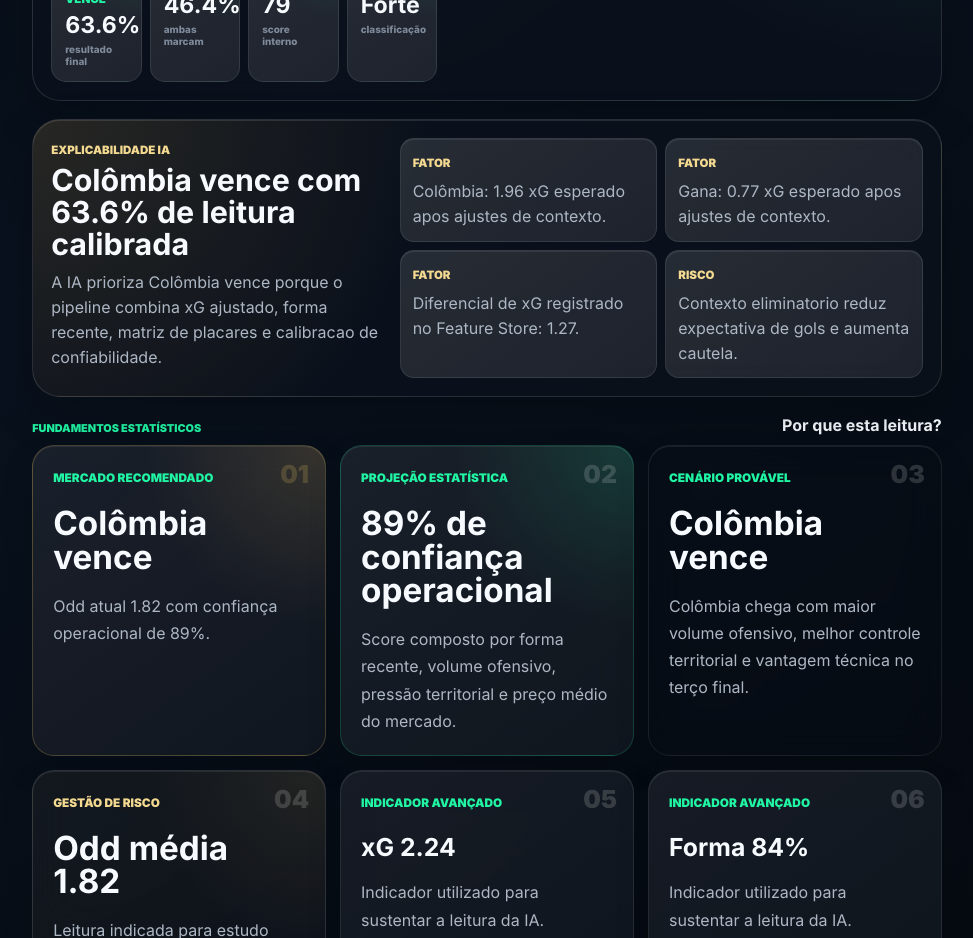
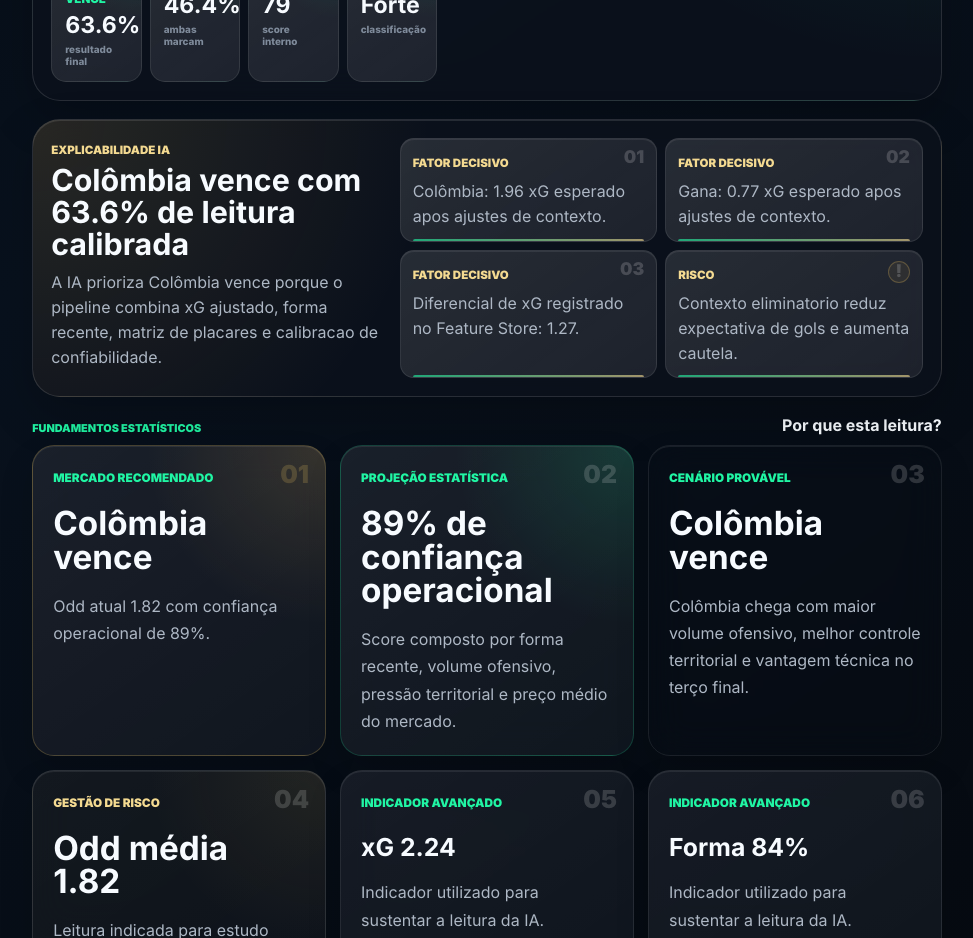
Before and after one commit to duqueroleta/DuqueSports-Codex, a React (Vite) app: page /jogos/1 in a window 1280 px wide. Shown: the part 1220-2158 px from the top of the page, without its empty margins (287-1260 px from the left). Built offline with nearby package versions, Linux system fonts and the light colour scheme; no server answers.

Commit message:
style(mobile): improve AI explanation report

```diff
--- a/src/components/matches/detail/AiExplanationPanel.jsx
+++ b/src/components/matches/detail/AiExplanationPanel.jsx
@@ -20,11 +20,13 @@ function AiExplanationPanel({ explanation }) {
       <div className="ai-explanation-grid">
         {keyDrivers.map((driver, index) => (
           <article key={`${driver}-${index}`}>
-            <span>Fator</span>
+            <small>{String(index + 1).padStart(2, '0')}</small>
+            <span>Fator decisivo</span>
             <p>{driver}</p>
           </article>
         ))}
         <article className="ai-explanation-risk">
+          <small>!</small>
           <span>Risco</span>
           <p>{primaryRisk}</p>
         </article>
--- a/src/styles/ai-explanation-panel.css
+++ b/src/styles/ai-explanation-panel.css
@@ -39,7 +39,9 @@
 }
 
 .ai-explanation-grid article {
+  position: relative;
   min-width: 0;
+  overflow: hidden;
   padding: 12px;
   border: 1px solid rgba(255, 255, 255, 0.09);
   border-radius: 14px;
@@ -49,12 +51,50 @@
   box-shadow: inset 0 1px 0 rgba(255, 255, 255, 0.08);
 }
 
+.ai-explanation-grid article::after {
+  position: absolute;
+  right: 12px;
+  bottom: 0;
+  left: 12px;
+  height: 2px;
+  border-radius: 999px 999px 0 0;
+  background: linear-gradient(90deg, var(--color-neon), var(--color-gold-soft));
+  opacity: 0.62;
+  content: "";
+}
+
+.ai-explanation-grid article > small {
+  position: absolute;
+  top: 10px;
+  right: 12px;
+  color: rgba(255, 255, 255, 0.18);
+  font-size: 1.1rem;
+  font-weight: 1000;
+  line-height: 1;
+}
+
 .ai-explanation-risk {
   border-color: rgba(217, 180, 91, 0.26);
   background:
     radial-gradient(circle at top right, rgba(217, 180, 91, 0.12), transparent 42%),
     linear-gradient(145deg, rgba(255, 255, 255, 0.065), rgba(255, 255, 255, 0.025)),
     rgba(255, 255, 255, 0.055);
+}
+
+.ai-explanation-risk::after {
+  background: linear-gradient(90deg, var(--color-gold-soft), rgba(217, 180, 91, 0.25));
+}
+
+.ai-explanation-risk > small {
+  display: grid;
+  place-items: center;
+  width: 22px;
+  height: 22px;
+  border: 1px solid rgba(217, 180, 91, 0.28);
+  border-radius: 50%;
+  color: var(--color-gold-soft);
+  background: rgba(217, 180, 91, 0.08);
+  font-size: 0.82rem;
 }
 
 @media (max-width: 820px) {
@@ -79,7 +119,7 @@
   }
 
   .ai-explanation-grid article {
-    min-height: 126px;
+    min-height: 138px;
     scroll-snap-align: start;
   }
 }
```
